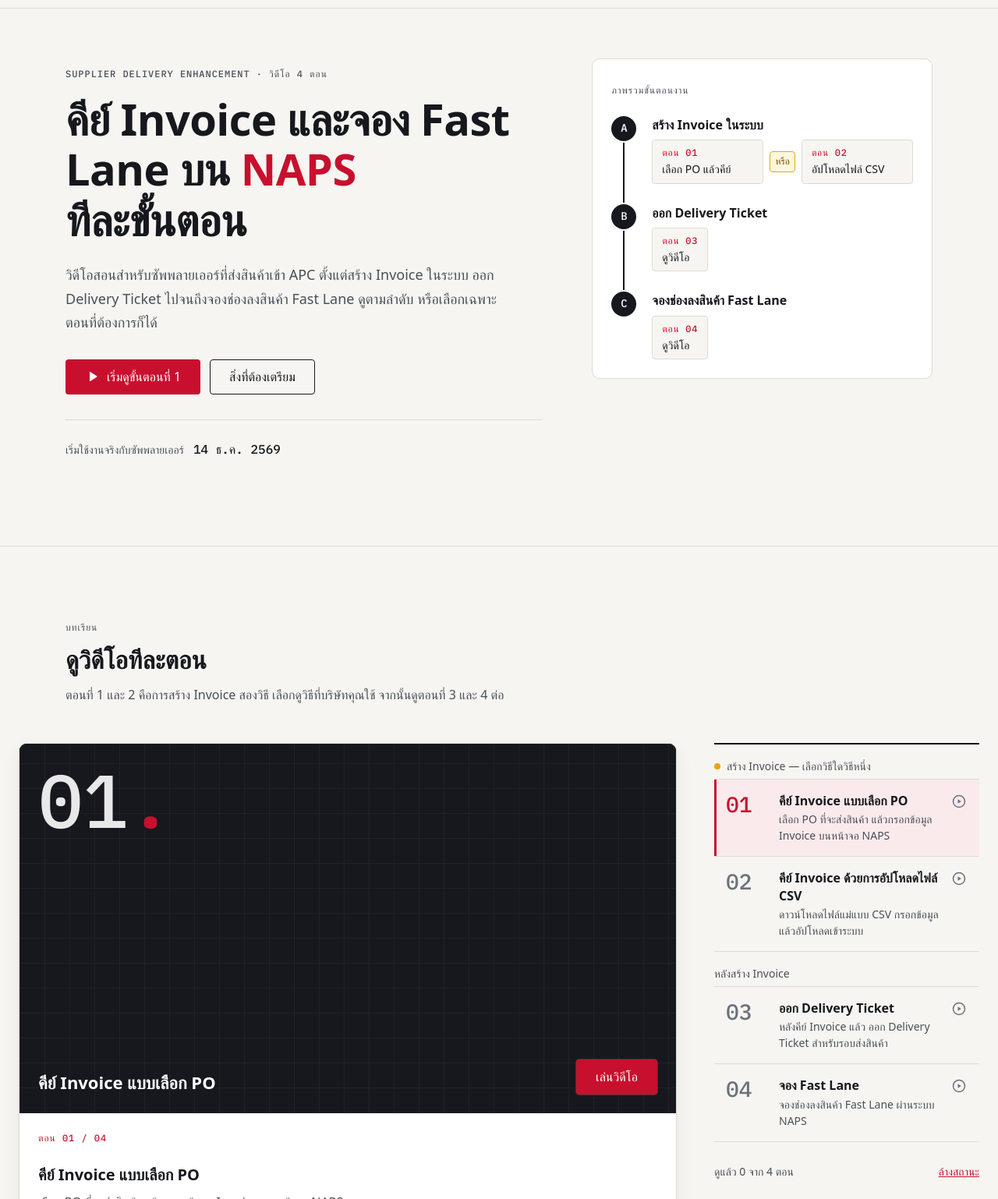
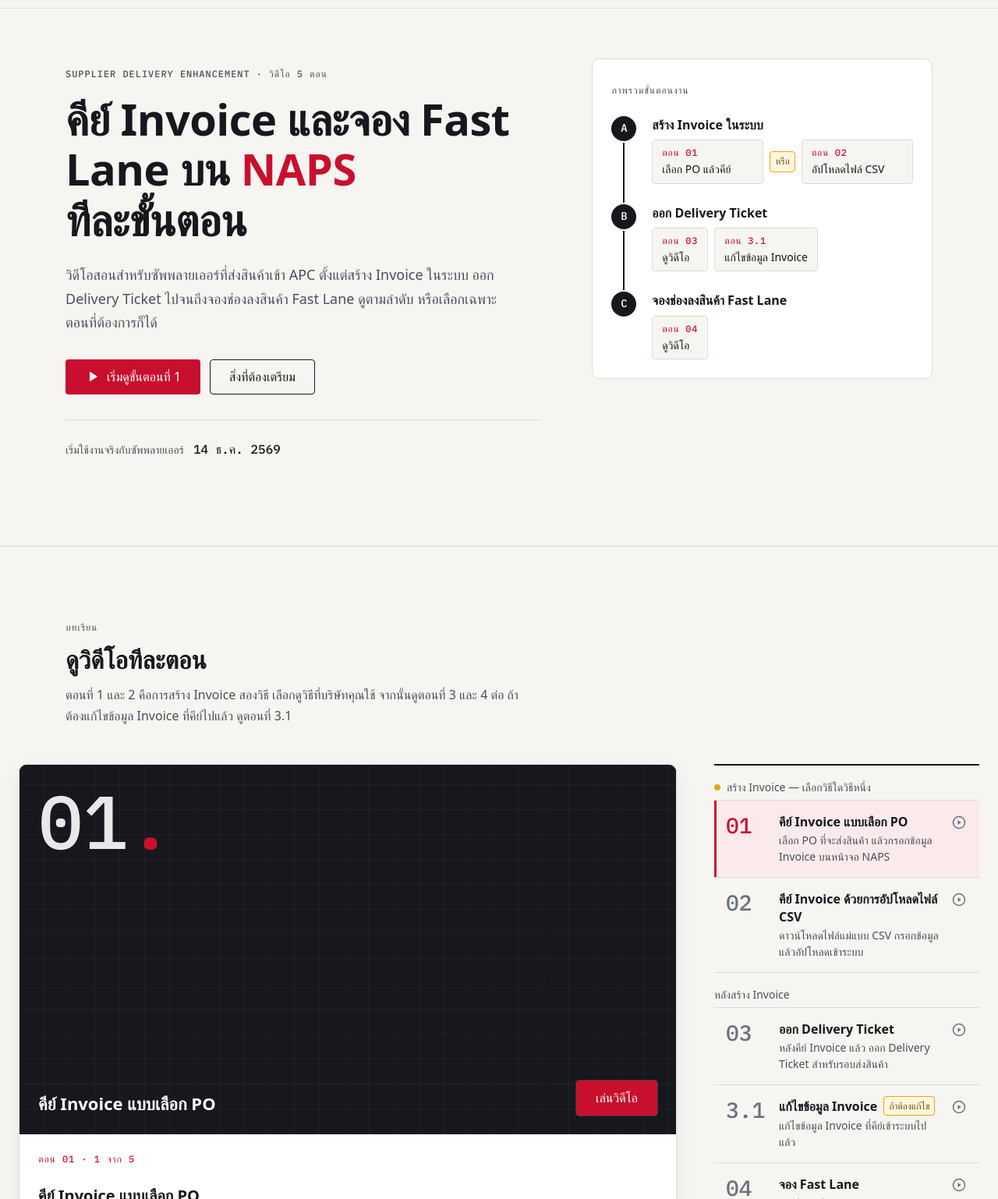
Before and after one commit to noname087/naps-supplier-guide, a plain HTML site: page index.html in a window 1280 px wide. Shown: the part 62-1600 px from the top of the page at 78% size. Drawn offline with Linux system fonts and the light colour scheme; a web font is replaced by a local one.

Commit message:
Add episode 3.1: correcting invoice data
Co-Authored-By: Claude Opus 5.5 <noreply@anthropic.com>
Claude-Session: https://claude.ai/code/session_017QAn9N89yqNFEUPyheoj4k

```diff
--- a/index.html
+++ b/index.html
@@ -6,7 +6,7 @@
 <title>คู่มือวิดีโอ NAPS: คีย์ Invoice และจอง Fast Lane</title>
 <meta name="description" content="วิดีโอสอนซัพพลายเออร์ใช้ระบบ NAPS ทีละขั้นตอน: คีย์ Invoice แบบเลือก PO หรืออัปโหลด CSV, ออก Delivery Ticket และจอง Fast Lane">
 <meta property="og:title" content="คู่มือวิดีโอ NAPS: คีย์ Invoice และจอง Fast Lane">
-<meta property="og:description" content="วิดีโอสอนซัพพลายเออร์ใช้ระบบ NAPS ทีละขั้นตอน 4 ตอน">
+<meta property="og:description" content="วิดีโอสอนซัพพลายเออร์ใช้ระบบ NAPS ทีละขั้นตอน 5 ตอน">
 <meta property="og:type" content="website">
 <link rel="preconnect" href="https://fonts.googleapis.com">
 <link rel="preconnect" href="https://fonts.gstatic.com" crossorigin>
@@ -90,6 +90,8 @@ a:hover{color:var(--primary-hover)}
 .flow-chip:hover{border-color:var(--ink);background:var(--surface);color:var(--ink)}
 .flow-chip b{font-family:var(--mono);font-weight:500;color:var(--primary);font-size:var(--fs-label);letter-spacing:.06em}
 .flow-chip.single{display:inline-flex}
+.chip-row{display:flex;flex-wrap:wrap;gap:var(--s-2)}
+.tag{font-style:normal;font-weight:500;font-size:var(--fs-label);line-height:1;color:#6B4E00;background:#FFF6DF;border:1px solid var(--accent);border-radius:var(--r-1);padding:3px 6px;margin-left:4px;vertical-align:2px;white-space:nowrap}
 
 /* Sections */
 section.block{padding:var(--s-9) 0;border-top:1px solid var(--line)}
@@ -210,7 +212,7 @@ dialog.pop[open]{animation:pop-in .18s ease-out}
   <section class="hero" aria-labelledby="h1">
     <div class="wrap">
       <div>
-        <p class="label">Supplier Delivery Enhancement · วิดีโอ 4 ตอน</p>
+        <p class="label">Supplier Delivery Enhancement · วิดีโอ 5 ตอน</p>
         <h1 id="h1">คีย์ Invoice และจอง Fast Lane บน <em>NAPS</em> <span class="nw">ทีละขั้นตอน</span></h1>
         <p class="lead">วิดีโอสอนสำหรับซัพพลายเออร์ที่ส่งสินค้าเข้า APC ตั้งแต่สร้าง Invoice ในระบบ ออก Delivery Ticket ไปจนถึงจองช่องลงสินค้า Fast Lane ดูตามลำดับ หรือเลือกเฉพาะตอนที่ต้องการก็ได้</p>
         <div class="hero-actions">
@@ -238,7 +240,10 @@ dialog.pop[open]{animation:pop-in .18s ease-out}
           <li class="flow-step">
             <span class="flow-dot" aria-hidden="true">B</span>
             <h3>ออก Delivery Ticket</h3>
-            <a class="flow-chip single" href="#step-3" data-go="3"><b>ตอน 03</b>ดูวิดีโอ</a>
+            <div class="chip-row">
+              <a class="flow-chip" href="#step-3" data-go="3"><b>ตอน 03</b>ดูวิดีโอ</a>
+              <a class="flow-chip" href="#step-3-1" data-go="3-1"><b>ตอน 3.1</b>แก้ไขข้อมูล Invoice</a>
+            </div>
           </li>
           <li class="flow-step">
             <span class="flow-dot" aria-hidden="true">C</span>
@@ -255,7 +260,7 @@ dialog.pop[open]{animation:pop-in .18s ease-out}
       <div class="sec-head">
         <p class="label">บทเรียน</p>
         <h2 id="lessons-h">ดูวิดีโอทีละตอน</h2>
-        <p>ตอนที่ 1 และ 2 คือการสร้าง Invoice สองวิธี เลือกดูวิธีที่บริษัทคุณใช้ จากนั้นดูตอนที่ 3 และ 4 ต่อ</p>
+        <p>ตอนที่ 1 และ 2 คือการสร้าง Invoice สองวิธี เลือกดูวิธีที่บริษัทคุณใช้ จากนั้นดูตอนที่ 3 และ 4 ต่อ ถ้าต้องแก้ไขข้อมูล Invoice ที่คีย์ไปแล้ว ดูตอนที่ 3.1</p>
       </div>
     </div>
     <div class="wrap wrap-wide">
@@ -282,7 +287,7 @@ dialog.pop[open]{animation:pop-in .18s ease-out}
         <div>
           <ol class="chapters" id="chapters" aria-label="รายการวิดีโอ"></ol>
           <div class="progress">
-            <span id="progress-text">ดูแล้ว 0 จาก 4 ตอน</span>
+            <span id="progress-text">ดูแล้ว 0 จาก 5 ตอน</span>
             <button class="linkbtn" id="reset" type="button">ล้างสถานะ</button>
           </div>
         </div>
@@ -342,13 +347,15 @@ dialog.pop[open]{animation:pop-in .18s ease-out}
 <script>
 (function(){
   var VIDEOS = [
-    {id:"1LQxOmU7PM6OKaYcSVFiV1EJ4x0Uxg2mG", title:"คีย์ Invoice แบบเลือก PO",
+    {num:"01", slug:"1", id:"1LQxOmU7PM6OKaYcSVFiV1EJ4x0Uxg2mG", title:"คีย์ Invoice แบบเลือก PO",
      desc:"เลือก PO ที่จะส่งสินค้า แล้วกรอกข้อมูล Invoice บนหน้าจอ NAPS", group:"invoice"},
-    {id:"1Xu_Rz6RdBa52qrP4gWK7Rfen2ceKSxuu", title:"คีย์ Invoice ด้วยการอัปโหลดไฟล์ CSV",
+    {num:"02", slug:"2", id:"1Xu_Rz6RdBa52qrP4gWK7Rfen2ceKSxuu", title:"คีย์ Invoice ด้วยการอัปโหลดไฟล์ CSV",
      desc:"ดาวน์โหลดไฟล์แม่แบบ CSV กรอกข้อมูล แล้วอัปโหลดเข้าระบบ", group:"invoice"},
-    {id:"1_kLOnI-xd8ueR5GRawDEoJvrnM2MAtNV", title:"ออก Delivery Ticket",
+    {num:"03", slug:"3", id:"1_kLOnI-xd8ueR5GRawDEoJvrnM2MAtNV", title:"ออก Delivery Ticket",
      desc:"หลังคีย์ Invoice แล้ว ออก Delivery Ticket สำหรับรอบส่งสินค้า"},
-    {id:"1VZb0guWEqLGF2Bc6WO0BlqPqyde_-MJT", title:"จอง Fast Lane",
+    {num:"3.1", slug:"3-1", id:"17lgqmPKAjFgai-onU6tDKVLCxq7sa8Pp", title:"แก้ไขข้อมูล Invoice",
+     desc:"แก้ไขข้อมูล Invoice ที่คีย์เข้าระบบไปแล้ว", tag:"ถ้าต้องแก้ไข"},
+    {num:"04", slug:"4", id:"1VZb0guWEqLGF2Bc6WO0BlqPqyde_-MJT", title:"จอง Fast Lane",
      desc:"จองช่องลงสินค้า Fast Lane ผ่านระบบ NAPS"}
   ];
   // Google Drive player can be embedded on normal hosts (GitHub Pages, Google Sites, local file).
@@ -373,8 +380,8 @@ dialog.pop[open]{animation:pop-in .18s ease-out}
       var w = !!watched[v.id];
       html += '<li><button type="button" class="chap' + (w ? ' watched' : '') + '" data-i="' + i + '"' +
         (i === current ? ' aria-current="true"' : '') + '>' +
-        '<span class="chap-num">' + pad(i+1) + '</span>' +
-        '<span><span class="chap-title">' + v.title + '</span><span class="chap-desc">' + v.desc + '</span></span>' +
+        '<span class="chap-num">' + v.num + '</span>' +
+        '<span><span class="chap-title">' + v.title + (v.tag ? ' <em class="tag">' + v.tag + '</em>' : '') + '</span><span class="chap-desc">' + v.desc + '</span></span>' +
         '<span class="chap-state" aria-label="' + (w ? 'ดูแล้ว' : 'ยังไม่ได้ดู') + '">' + (w ? ICON_CHECK : ICON_PLAY) + '</span>' +
         '</button></li>';
     });
@@ -390,7 +397,7 @@ dialog.pop[open]{animation:pop-in .18s ease-out}
     var playable = CAN_EMBED;
     screen.innerHTML =
       '<div class="poster">' +
-        '<div class="poster-num">' + pad(i+1) + '<span>.</span></div>' +
+        '<div class="poster-num">' + v.num + '<span>.</span></div>' +
         '<div class="poster-bottom">' +
           '<p class="poster-title">' + v.title + '</p>' +
           (playable
@@ -402,7 +409,7 @@ dialog.pop[open]{animation:pop-in .18s ease-out}
     p.addEventListener("click", function(){
       watched[v.id] = true; save(); renderList();
       if(playable){
-        screen.innerHTML = '<iframe src="https://drive.google.com/file/d/' + v.id + '/preview" title="วิดีโอตอนที่ ' + (i+1) + ': ' + v.title + '" allow="autoplay; fullscreen" allowfullscreen></iframe>';
+        screen.innerHTML = '<iframe src="https://drive.google.com/file/d/' + v.id + '/preview" title="วิดีโอตอนที่ ' + v.num + ': ' + v.title + '" allow="autoplay; fullscreen" allowfullscreen></iframe>';
       }
     });
   }
@@ -411,7 +418,7 @@ dialog.pop[open]{animation:pop-in .18s ease-out}
     opts = opts || {};
     current = Math.max(0, Math.min(VIDEOS.length - 1, i));
     var v = VIDEOS[current];
-    document.getElementById("p-label").textContent = "ตอน " + pad(current+1) + " / " + pad(VIDEOS.length);
+    document.getElementById("p-label").textContent = "ตอน " + v.num + " · " + (current+1) + " จาก " + VIDEOS.length;
     document.getElementById("p-title").textContent = v.title;
     document.getElementById("p-desc").textContent = v.desc;
     document.getElementById("p-ext").href = viewUrl(v);
@@ -419,7 +426,7 @@ dialog.pop[open]{animation:pop-in .18s ease-out}
     document.getElementById("next").disabled = current === VIDEOS.length - 1;
     showPoster(v, current);
     renderList();
-    if(opts.hash !== false){ try{ history.replaceState(null, "", "#step-" + (current+1)); }catch(e){ location.hash = "step-" + (current+1); } }
+    if(opts.hash !== false){ try{ history.replaceState(null, "", "#step-" + v.slug); }catch(e){ location.hash = "step-" + v.slug; } }
     if(opts.scroll){ document.getElementById("lessons").scrollIntoView({behavior: matchMedia("(prefers-reduced-motion: reduce)").matches ? "auto" : "smooth", block:"start"}); }
     if(opts.focus){ var b = list.querySelector('[data-i="' + current + '"]'); if(b) b.focus({preventScroll:true}); }
   }
@@ -432,13 +439,15 @@ dialog.pop[open]{animation:pop-in .18s ease-out}
   document.getElementById("prev").addEventListener("click", function(){ select(current - 1); });
   document.getElementById("next").addEventListener("click", function(){ select(current + 1); });
   document.getElementById("reset").addEventListener("click", function(){ watched = {}; save(); renderList(); });
+  function indexOfSlug(slug){ for(var k=0;k<VIDEOS.length;k++){ if(VIDEOS[k].slug === slug) return k; } return -1; }
   document.querySelectorAll("[data-go]").forEach(function(a){
-    a.addEventListener("click", function(e){ e.preventDefault(); select(+a.dataset.go - 1, {scroll:true}); });
+    a.addEventListener("click", function(e){ e.preventDefault(); var k = indexOfSlug(a.dataset.go); if(k >= 0) select(k, {scroll:true}); });
   });
 
   function fromHash(){
-    var m = /^#step-(\d)$/.exec(location.hash);
-    if(m){ select(+m[1] - 1, {hash:false, scroll:true}); return true; }
+    var m = /^#step-([0-9-]+)$/.exec(location.hash);
+    var k = m ? indexOfSlug(m[1]) : -1;
+    if(k >= 0){ select(k, {hash:false, scroll:true}); return true; }
     return false;
   }
   window.addEventListener("hashchange", fromHash);
```
